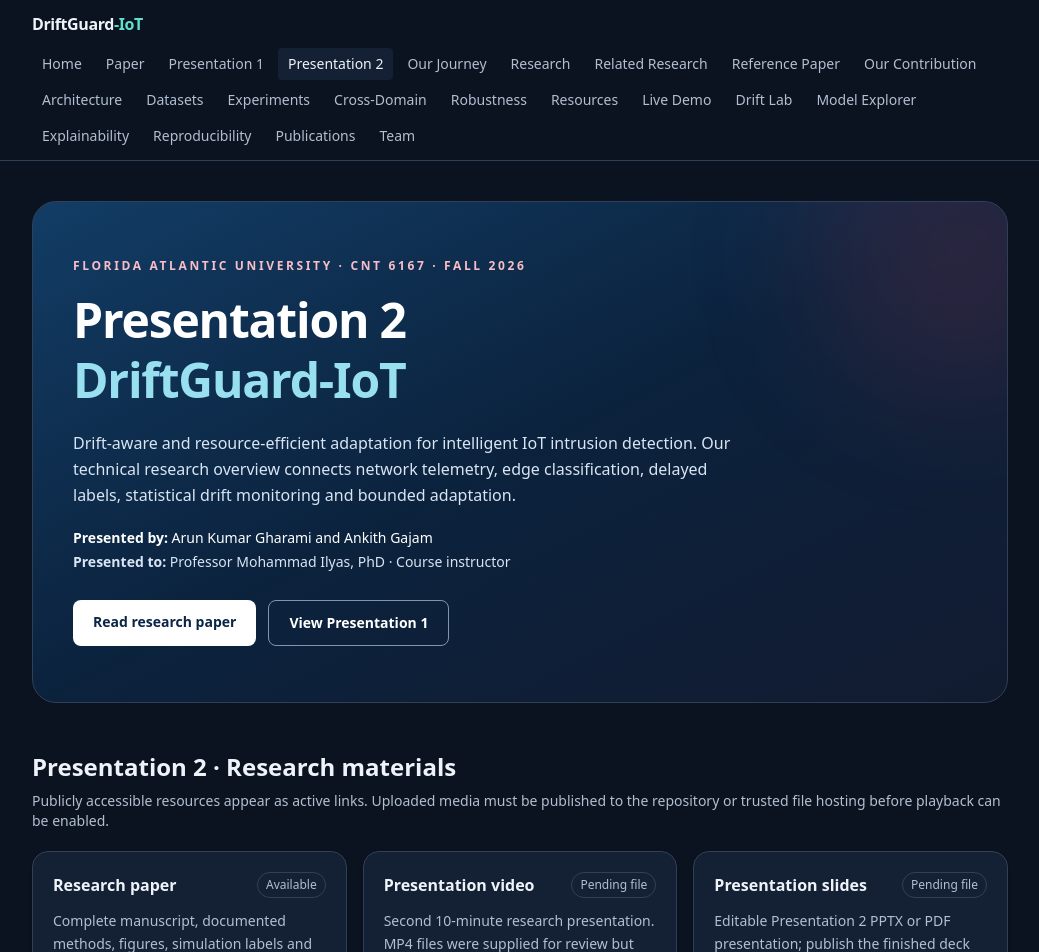
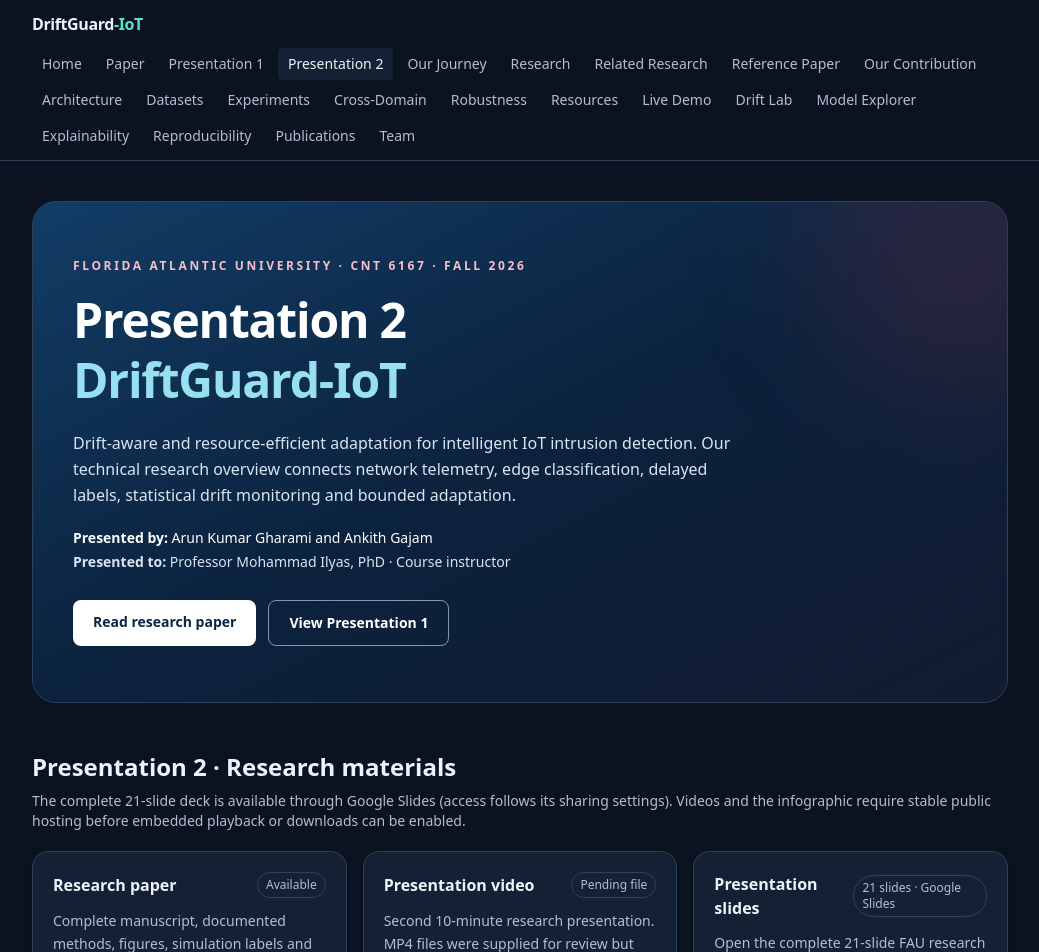
Before and after one commit to Arungharami/DriftGuard-IoT, a Next.js app in the folder apps/research-portal/: page /presentation-2 in a window 1280 px wide. Shown: the top 952 px of the page, without its empty margins (120-1159 px from the left). Built offline with nearby package versions, Linux system fonts and the light colour scheme.

Commit message:
feat(presentation-2): connect actual 21-slide deck in Google Slides

```diff
--- a/apps/research-portal/src/app/presentation-2/page.tsx
+++ b/apps/research-portal/src/app/presentation-2/page.tsx
@@ -46,11 +46,11 @@ export default function PresentationTwoPage(){
     </div>
 
     <section aria-labelledby="materials-heading" className="space-y-5">
-      <div><h2 id="materials-heading" className="text-2xl font-semibold">Presentation 2 · Research materials</h2><p className="mt-2 text-sm text-ink-muted">Publicly accessible resources appear as active links. Uploaded media must be published to the repository or trusted file hosting before playback can be enabled.</p></div>
+      <div><h2 id="materials-heading" className="text-2xl font-semibold">Presentation 2 · Research materials</h2><p className="mt-2 text-sm text-ink-muted">The complete 21-slide deck is available through Google Slides (access follows its sharing settings). Videos and the infographic require stable public hosting before embedded playback or downloads can be enabled.</p></div>
       <div className="grid gap-4 sm:grid-cols-2 lg:grid-cols-3">
         <ResourceCard title="Research paper" href="/paper" description="Complete manuscript, documented methods, figures, simulation labels and references." />
         <ResourceCard title="Presentation video" description="Second 10-minute research presentation. MP4 files were supplied for review but are not yet hosted at a stable public URL." />
-        <ResourceCard title="Presentation slides" description="Editable Presentation 2 PPTX or PDF presentation; publish the finished deck to enable this viewer." />
+        <ResourceCard title="Presentation slides" href="https://docs.google.com/presentation/d/1LTQs5JwvnbwJjxSYeeAMVchC1KtSeYXUo8eW5Hakgmo/edit?usp=drivesdk" description="Open the complete 21-slide FAU research presentation by Arun Kumar Gharami and Ankith Gajam. Slides cover architecture, MQTT, drift detection, evidence, resource limits and validation roadmap. Google Drive sharing permissions apply." status="21 slides · Google Slides" />
         <ResourceCard title="Research infographic" description="The uploaded IoT Intrusion Detection research poster is awaiting a public asset URL for full-resolution viewing." />
         <ResourceCard title="Interactive mind map" href="#mind-map" description="Expandable research topics covering problem, architecture, adaptation, evaluation and next steps." status="Live below" />
         <ResourceCard title="Source repository" href="https://github.com/Arungharami/DriftGuard-IoT" description="Versioned implementation, research documentation and reproducibility resources." />
```
